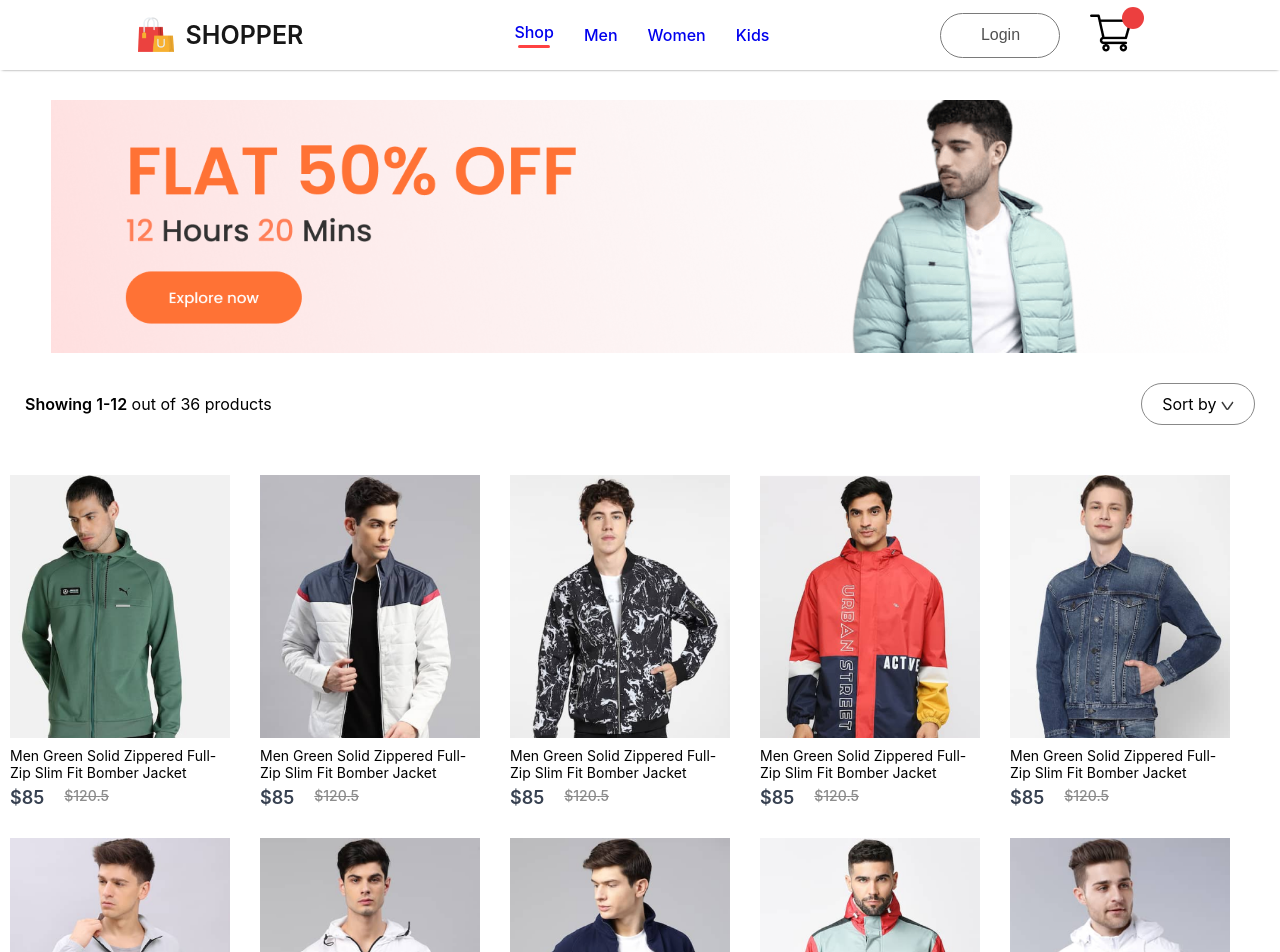
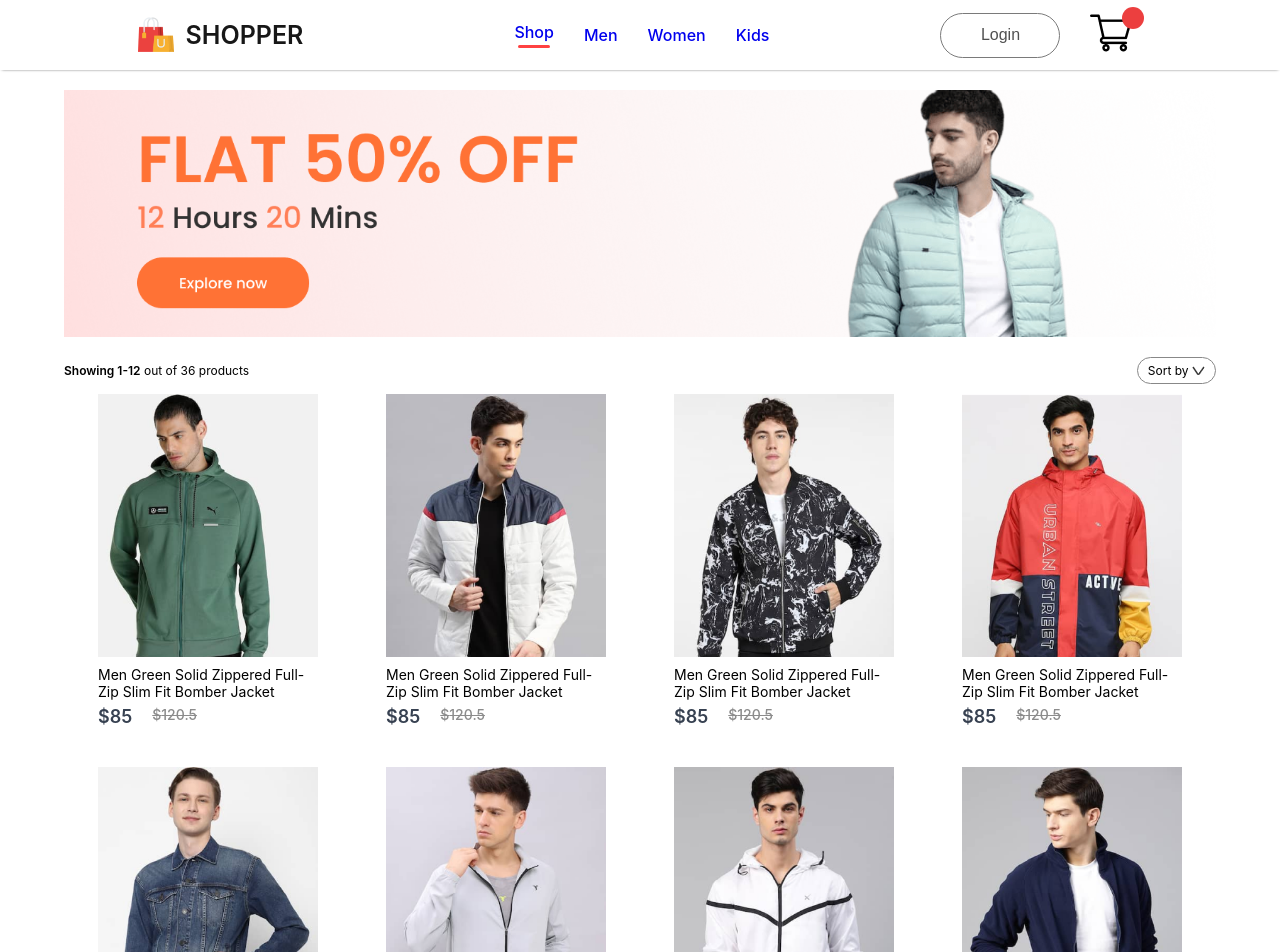
Before and after one commit to Jha-Yash/Shopping, a React (Create React App) app in the folder frontend/: page /mens in a window 1280 px wide. Shown: the top 952 px of the page. Built offline with nearby package versions, Linux system fonts and the light colour scheme.

Commit message:
response 4

```diff
--- a/frontend/src/Pages/CSS/LoginSignup.css
+++ b/frontend/src/Pages/CSS/LoginSignup.css
@@ -68,3 +68,70 @@
   font-size: 18px;
   font-weight: 500;
 }
+@media (max-width: 1280px) {
+  .loginsignup {
+    padding-top: 50px;
+  }
+
+  .loginsignup-container {
+    width: auto;
+    max-width: 500px;
+    max-height: 500px;
+  }
+
+  .loginsignup-container h1 {
+    margin: 10px 0px;
+  }
+
+  .loginsignup-fields {
+    gap: 20px;
+    margin-top: 20px;
+  }
+
+  .loginsignup-fields input {
+    height: 65px;
+    width: 93%;
+  }
+
+  .loginsignup-container button {
+    width: 100%;
+  }
+
+  .loginsignup-login {
+    font-size: 16px;
+  }
+
+  .loginsignup-agree {
+    font-size: 14px;
+    gap: 10px;
+  }
+}
+
+@media (max-width: 800px) {
+
+
+  .loginsignup-container {
+    padding: 20px 30px;
+  }
+
+  .loginsignup-container h1 {
+    font-size: 24px;
+  }
+
+  .loginsignup-fields {
+
+    margin-top: 20px;
+  }
+
+  .loginsignup-fields input {
+    height: 50px;
+
+  }
+
+  .loginsignup-container button {
+    height: 50px;
+    font-size: 16px;
+  }
+
+
+}
--- a/frontend/src/Pages/CSS/ShopCategory.css
+++ b/frontend/src/Pages/CSS/ShopCategory.css
@@ -1,12 +1,12 @@
 .shopcategory-banner{
   display: block;
   margin: 30px auto;
-  width: 92%;
+  width: 82%;
 }
 
 .shopcategory-indexSort{
   display: flex;
-  margin: 0px 25px;
+  margin: 0px 170px;
   justify-content: space-between;
   align-items: center;
 }
@@ -21,24 +21,10 @@
 font-weight: 600;
 }
 .shopcategory-products {
-  /* width: 82%;
-  margin: 20px auto;
+  margin: 20px 170px;
   display: grid;
-  grid-template-columns: repeat(auto-fit, minmax(250px, 1fr));
-  gap: 40px; */
-
-display: flex;
-  flex-direction: column;
-  align-items: center;
-  gap: 10px;
-  padding: 50px 10px;
-}
-.shop{
-
-    flex-wrap: wrap;
-
-  display: flex;
-  gap: 30px;
+  grid-template-columns: 1fr 1fr 1fr 1fr;
+  row-gap: 80px;
 }
  .shopcategory-loadmore{
   display: flex;
@@ -53,3 +39,64 @@
   font-size: 18px;
   font-weight: 500;
  }
+ @media (max-width: 1280px) {
+  .shopcategory-banner {
+    margin: 20px auto;
+    width: 90%;
+  }
+
+  .shopcategory-indexSort {
+    width: 90%;
+    margin: auto;
+  }
+
+  .shopcategory-sort {
+    padding: 5px 10px;
+    font-size: 12px;
+  }
+
+  .shopcategory-indexSort p {
+    font-size: 12px;
+  }
+
+  .shopcategory-products {
+    width: 90%;
+    margin: 10px auto;
+    row-gap: 40px;
+  }
+  .shopcategory-products .item{
+    margin: auto;
+  }
+  .shopcategory-loadmore{
+    margin: 100px auto;
+    width: 200px;
+    height: 60px;
+    font-size: 16px;
+  }
+}
+@media (max-width: 800px) {
+  .shopcategory-banner {
+
+    width: 95%;
+  }
+
+
+
+  .shopcategory-products {
+    width: 95%;
+
+  }
+
+  .shopcategory-loadmore{
+  margin: 60px auto;
+    width: 150px;
+    height: 40px;
+    font-size: 13px;
+  }
+}
+@media (max-width: 500px) {
+   .shopcategory-products {
+   grid-template-columns: 1fr 1fr;
+  }
+
+}
--- a/frontend/src/Pages/ShopCategory.jsx
+++ b/frontend/src/Pages/ShopCategory.jsx
@@ -20,7 +20,7 @@
       </div>
 
       <div className="shopcategory-products">
-        <div className="shop">
+
         {all_product.map((item, i) => {
           if (props.category === item.category) {
             return (
@@ -37,7 +37,7 @@
             return null;
           }
         })}
-      </div>
+
       </div>
       <div className="shopcategory-loadmore">Explore More</div>
     </div>
```
